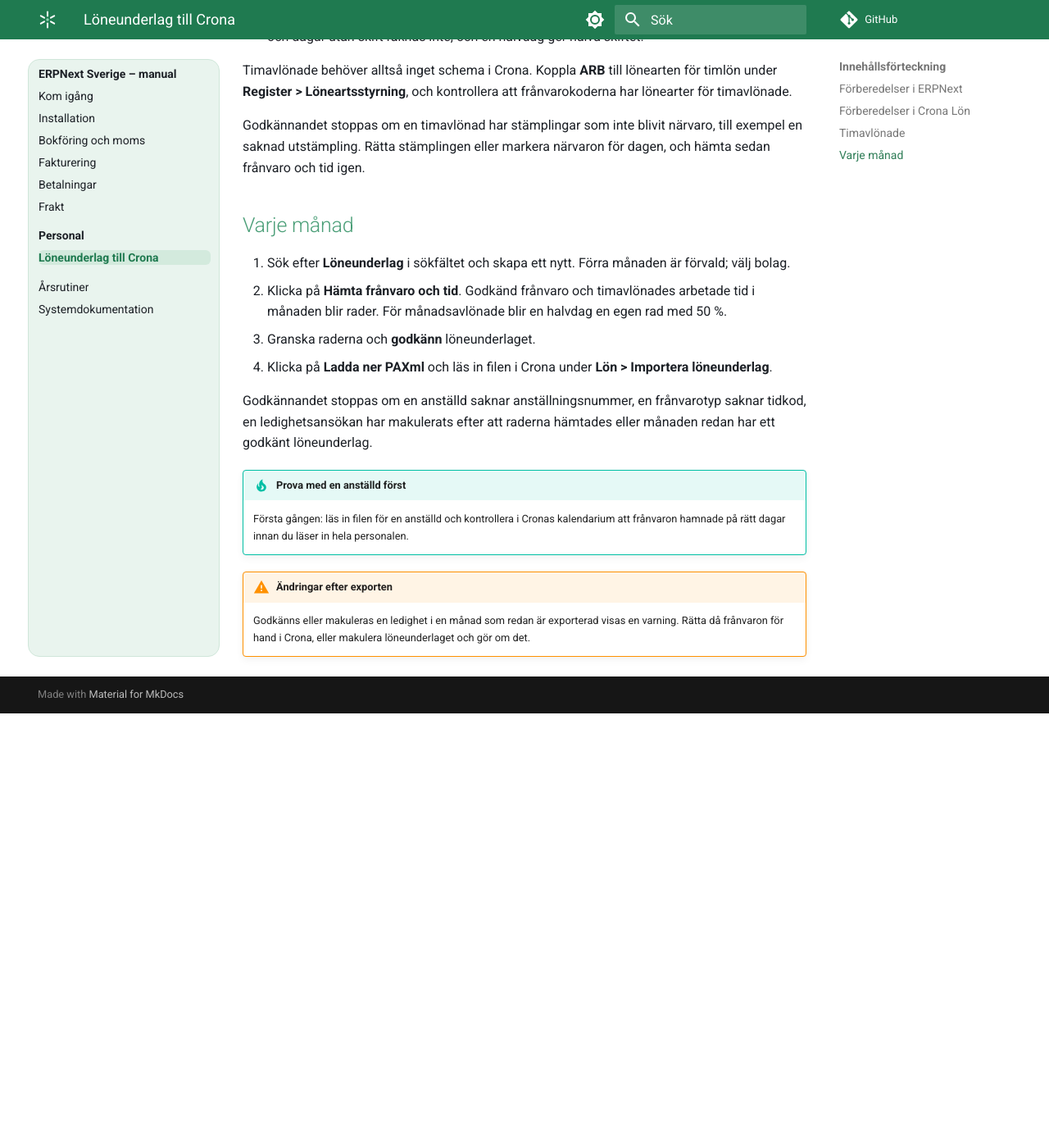
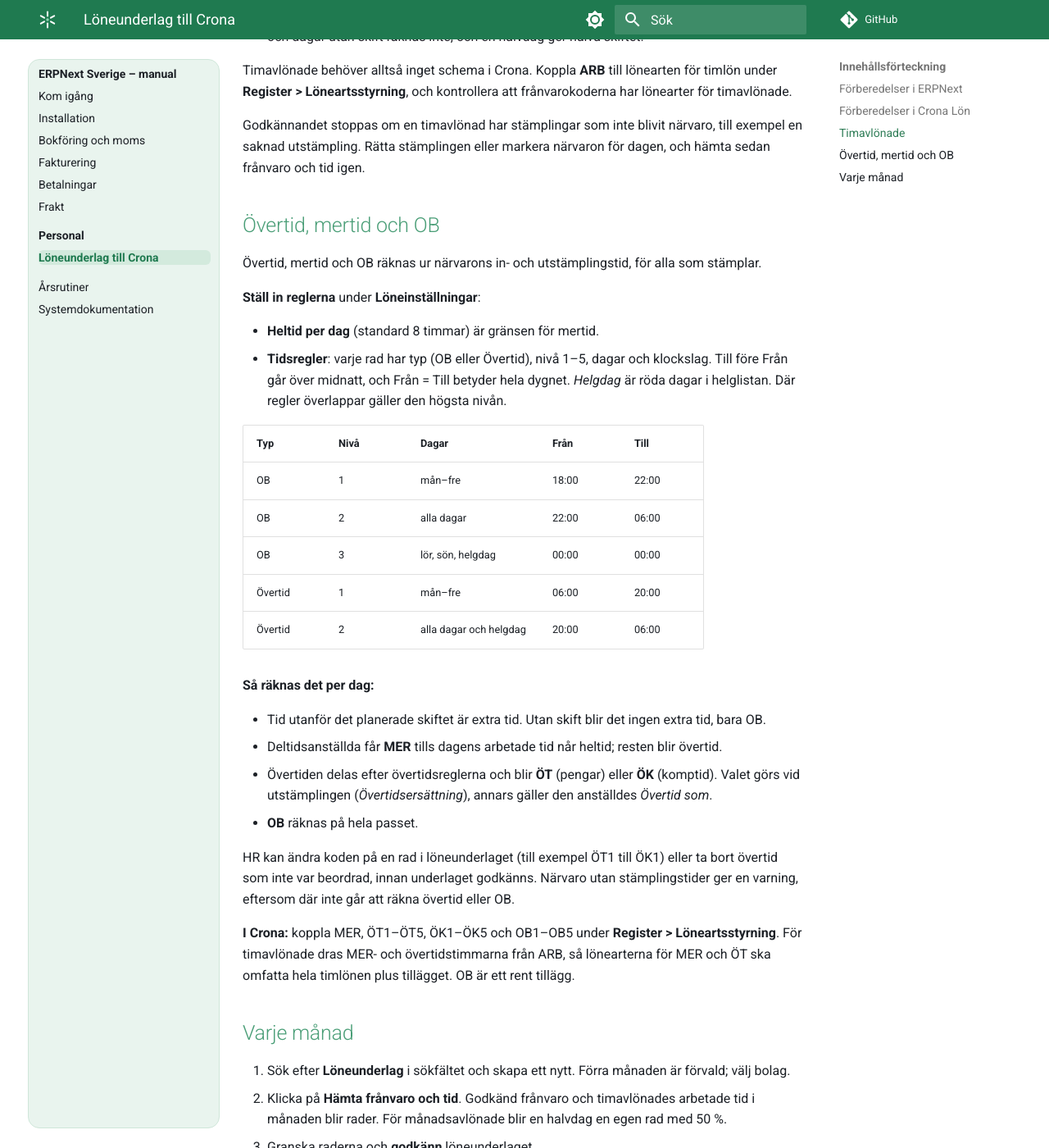
Before and after one commit to ubbe76/ERPNext-Sverige-docs, an MkDocs documentation site: the page built from docs/personal/loneunderlag.md, in a window 1280 px wide and 1400 px high, scrolled down 1255 px. Shown: the whole window at 82% size. Built offline with MkDocs 1.6.1 and Material for MkDocs 9.7.7, drawn with Linux system fonts in a browser that asks for light colours; comment, search, counter and statistics services are not loaded; before the commit the page ends 2125 px from its top, so only the background shows below that.

Commit message:
docs: overtime, extra time and OB in the payroll export
Co-Authored-By: Claude Opus 5.5 <noreply@anthropic.com>
Claude-Session: https://claude.ai/code/session_016yYYj5agMiCoxsTCe4usfY

```diff
--- a/docs/personal/loneunderlag.md
+++ b/docs/personal/loneunderlag.md
@@ -41,6 +41,41 @@ Timavlönade behöver alltså inget schema i Crona. Koppla **ARB** till löneart
 Godkännandet stoppas om en timavlönad har stämplingar som inte blivit närvaro, till exempel en saknad
 utstämpling. Rätta stämplingen eller markera närvaron för dagen, och hämta sedan frånvaro och tid igen.
 
+## Övertid, mertid och OB
+
+Övertid, mertid och OB räknas ur närvarons in- och utstämplingstid, för alla som stämplar.
+
+**Ställ in reglerna** under **Löneinställningar**:
+
+- **Heltid per dag** (standard 8 timmar) är gränsen för mertid.
+- **Tidsregler**: varje rad har typ (OB eller Övertid), nivå 1–5, dagar och klockslag. Till före Från går över
+  midnatt, och Från = Till betyder hela dygnet. *Helgdag* är röda dagar i helglistan. Där regler överlappar gäller
+  den högsta nivån.
+
+| Typ | Nivå | Dagar | Från | Till |
+|---|---|---|---|---|
+| OB | 1 | mån–fre | 18:00 | 22:00 |
+| OB | 2 | alla dagar | 22:00 | 06:00 |
+| OB | 3 | lör, sön, helgdag | 00:00 | 00:00 |
+| Övertid | 1 | mån–fre | 06:00 | 20:00 |
+| Övertid | 2 | alla dagar och helgdag | 20:00 | 06:00 |
+
+**Så räknas det per dag:**
+
+- Tid utanför det planerade skiftet är extra tid. Utan skift blir det ingen extra tid, bara OB.
+- Deltidsanställda får **MER** tills dagens arbetade tid når heltid; resten blir övertid.
+- Övertiden delas efter övertidsreglerna och blir **ÖT** (pengar) eller **ÖK** (komptid). Valet görs vid
+  utstämplingen (*Övertidsersättning*), annars gäller den anställdes *Övertid som*.
+- **OB** räknas på hela passet.
+
+HR kan ändra koden på en rad i löneunderlaget (till exempel ÖT1 till ÖK1) eller ta bort övertid som inte var
+beordrad, innan underlaget godkänns. Närvaro utan stämplingstider ger en varning, eftersom där inte går att räkna
+övertid eller OB.
+
+**I Crona:** koppla MER, ÖT1–ÖT5, ÖK1–ÖK5 och OB1–OB5 under **Register > Löneartsstyrning**. För timavlönade
+dras MER- och övertidstimmarna från ARB, så lönearterna för MER och ÖT ska omfatta hela timlönen plus tillägget.
+OB är ett rent tillägg.
+
 ## Varje månad
 
 1. Sök efter **Löneunderlag** i sökfältet och skapa ett nytt. Förra månaden är förvald; välj bolag.
```
